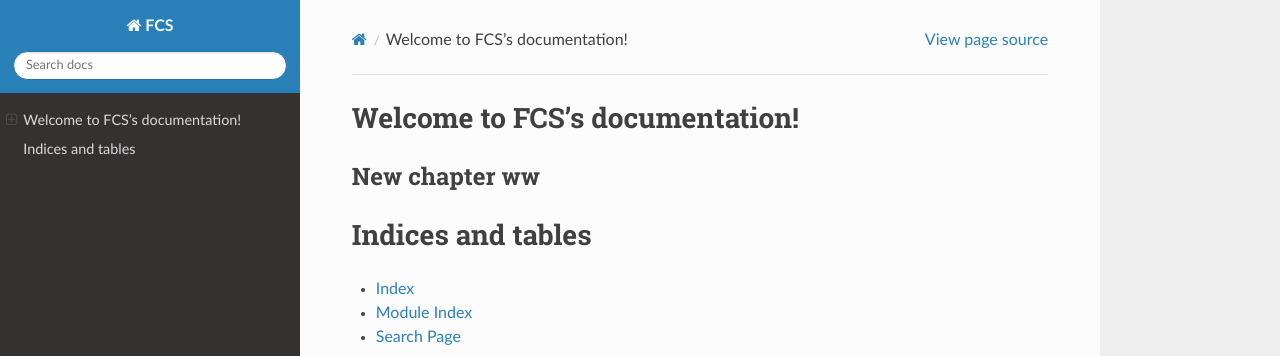
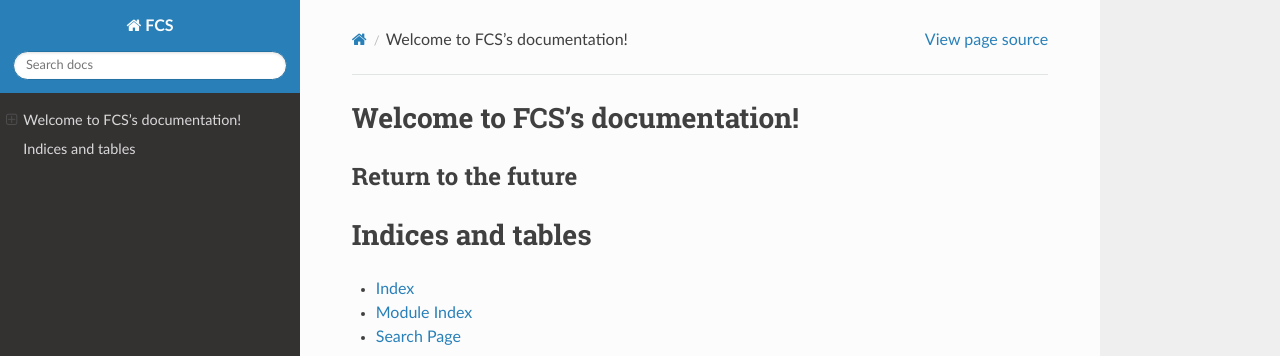
Before and after one commit to vepadulano/FCS, a Sphinx documentation site: the page built from docs/index.rst, in a window 1280 px wide. Shown: the top 356 px of the page. Built offline with Sphinx 7.4.7 and the Read the Docs theme 2.0.0, drawn with Linux system fonts in a browser that asks for light colours.

```diff
--- a/docs/index.rst
+++ b/docs/index.rst
@@ -10,8 +10,8 @@ Welcome to FCS's documentation!
    :maxdepth: 2
    :caption: Contents:
 
-New chapter ww
---------------
+Return to the future
+--------------------
 
 Indices and tables
 ==================
```
Also changed, not shown: .travis.yml.
